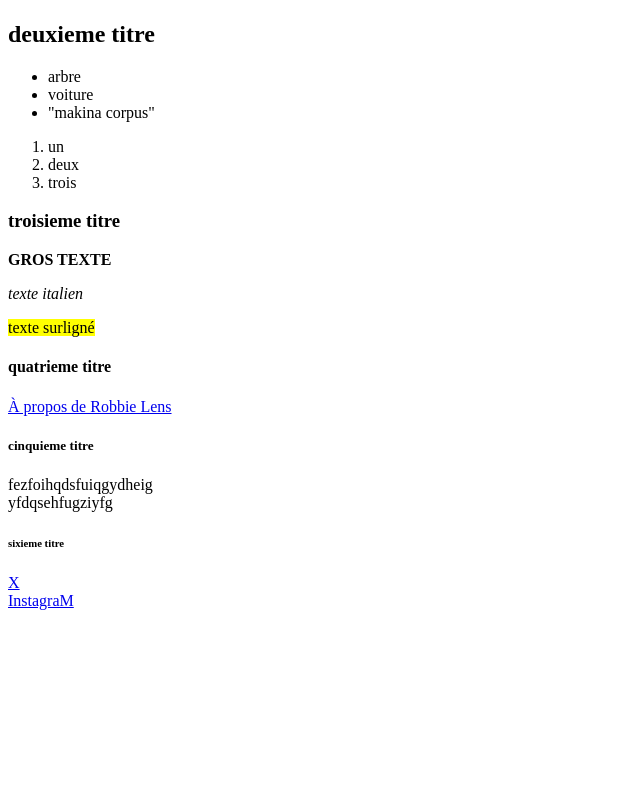
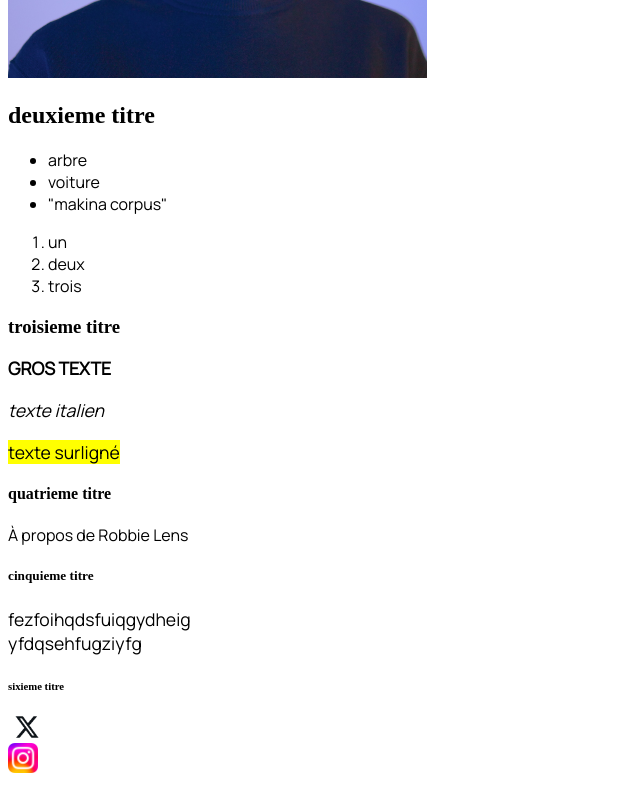
Before and after one commit to grandgram/stage, a plain HTML site: page index.html in a window 1280 px wide. Shown: the part 594-1380 px from the top of the page, without its empty margins (0-640 px from the left). Before the commit the page ends 1212 px from the top, so only its background shows below. Drawn offline with Linux system fonts and the light colour scheme.

Commit message:
j'ai continué à avacer sur le .css et sur le projet en general

```diff
--- a/index.html
+++ b/index.html
@@ -3,7 +3,13 @@
     <head>
         <meta charset="utf-8" />
         <title>Accueil – Robbie Lens Photographie</title>
-        <link href="/style.css" rel="stylesheet" />
+        <link href="style.css" rel="stylesheet">
+            <link rel="preconnect" href="https://fonts.googleapis.com">
+            <link rel="preconnect" href="https://fonts.gstatic.com" crossorigin>
+            <link href="https://fonts.googleapis.com/css2?family=Manrope&display=swap" rel="stylesheet">
+            <link rel="preconnect" href="https://fonts.googleapis.com">
+            <link rel="preconnect" href="https://fonts.gstatic.com" crossorigin>
+            <link href="https://fonts.googleapis.com/css2?family=Manrope&display=swap" rel="stylesheet">
     </head>
     <body>
         <h1>premier titre</h1>
@@ -31,8 +37,8 @@
         <p>fezfoihqdsfuiqgydheig<br>yfdqsehfugziyfg</p>
         <h6>sixieme titre</h6>
         <p></p>
-                <a href="https://twitter.com/">X</a>
+        <a href="https://twitter.com/"><img src="X-Logo.png" class="x"</a>
         <br>
-                <a href="https://instagram.com">InstagraM</a>
+        <a href="https://instagram.com"><img src="Instagram_icon.png" class="lien"></a>
     </body>
 </html>
--- /dev/null
+++ b/style.css
@@ -0,0 +1,31 @@
+a {
+    color: black;
+    text-decoration: none;
+    font-size: 1em;
+    font-family: 'manrope', sans-serif;
+}
+
+img.lien {
+    height: 30px;
+    width: 30px;
+}
+
+p {
+    font-size: 1.1em;
+    font-family: 'manrope', sans-serif;
+}
+
+img.x {
+    height: 21.60px;
+}
+
+h1 {
+    font-size: 3.5em;
+    color: #A5B4FC;
+    font-family: 'montserrat', sans-serif;
+}
+
+li {
+    font-size: 1em;
+    font-family: 'manrope', sans-serif;
+}
```
Also changed, not shown: Instagram_icon.png (added), X-Logo.png (added), manrope/Manrope-VariableFont_wght.ttf (added), manrope/OFL.txt (added), manrope/README.txt (added), static/Manrope-Bold.ttf (added), static/Manrope-ExtraBold.ttf (added), static/Manrope-ExtraLight.ttf (added), static/Manrope-Light.ttf (added), static/Manrope-Medium.ttf (added), static/Manrope-Regular.ttf (added), static/Manrope-SemiBold.ttf (added). Lines whose indentation alone changed are shown as unchanged.
